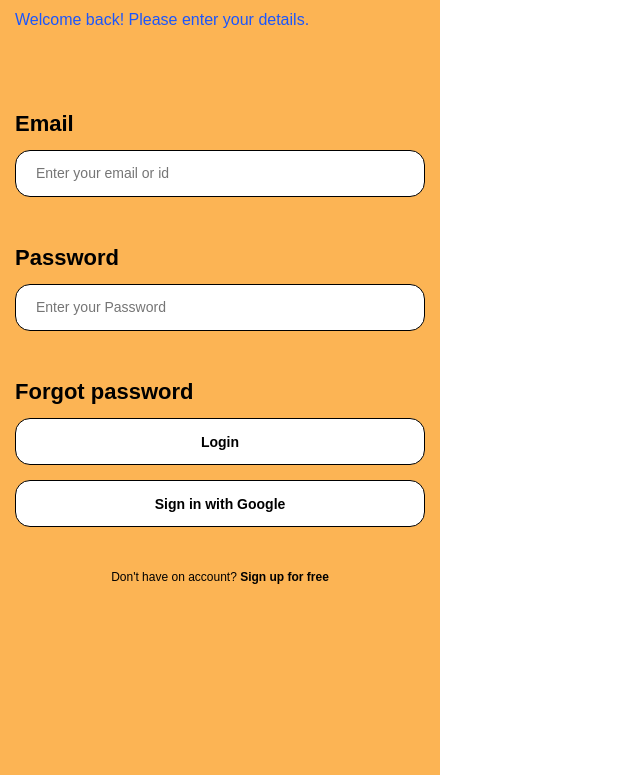
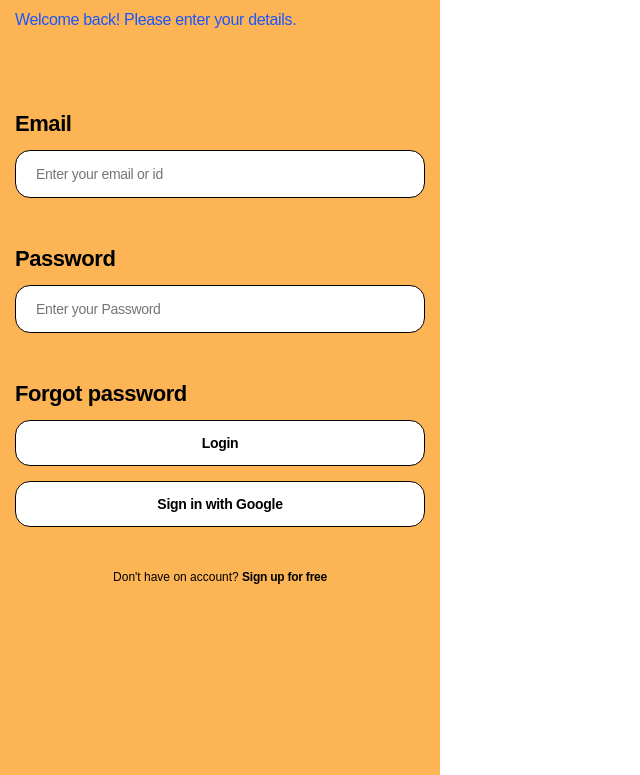
Before and after one commit to minwoo416/TIL, a plain HTML site: page html_level1/w3schools/main.html in a window 1280 px wide. Shown: the part 181-956 px from the top of the page, without its empty margins (0-640 px from the left). Drawn offline with Linux system fonts and the light colour scheme; a web font is replaced by a local one.

Commit message:
w3school 완성

```diff
--- a/html_level1/w3schools/main.html
+++ b/html_level1/w3schools/main.html
@@ -16,11 +16,11 @@
         <p>Welcome back! Please enter your details.</p>
         <form action="#" method="post" id="login_frm">
             <h2>Email</h2>
-            <p><input type="text" placeholder="Enter your email or id" name="user_email"></p>
+            <p class="user_in"><input type="text" placeholder="Enter your email or id" name="user_email"></p>
             <h2>Password</h2>
-            <p><input type="password" placeholder="Enter your Password" name="user_password"></p>
+            <p class="user_in"><input type="password" placeholder="Enter your Password" name="user_password"></p>
             <h2>Forgot password</h2>
-            <p><button type="button" id="login_btn">Login</button></p>
+            <p class="user_btn"><button type="button" id="login_btn">Login</button></p>
             <p><a href="#" class="login_google">Sign in with Google</a></p>
         </form>
         <p>Don't have on account? <a href="#">Sign up for free</a></p>
--- a/html_level1/w3schools/styels/main.css
+++ b/html_level1/w3schools/styels/main.css
@@ -11,55 +11,70 @@
     font-size:2.5rem;
     font-weight:600;
 }
-#wrap > p {
-    text-align:left;
-}/* wrap 모든 자식 p */
+#wrap > p {}
 #wrap h1+p {
     color:#1B56FD;
     margin-bottom:85px;
-}/* wrap의 h1 옆에 p */
+}
 #wrap #login_frm {}
 #wrap #login_frm h2 {
     font-size:1.375rem;
     font-weight:600;
-    margin-top:50px;
     margin-bottom:15px;
 }
 #wrap #login_frm p {
-    font-size:0.875rem
+    font-size:0.875rem;
+}
+#wrap #login_frm .user_in {
+    margin-bottom:50px;
+}
+#wrap #login_frm .user_btn {
+    margin-bottom:15px;
+}
+#wrap #login_frm p input ::placeholder{/* placeholder 속성선택자작성법 */
+    font-size:0.875rem;
+    font-weight:300;
 }
 #wrap #login_frm p input {
-    font-weight:300;
-    width:410px; height:47px;
-    line-height:47px;
-    text-align:left;
+    width:410px;
     border:1px solid #000;
     border-radius:15px;
     padding-left:20px;
+    padding-right:20px;
+    padding-top:15px;
+    padding-bottom:15px;
 }
 #wrap #login_frm p #login_btn {
     background-color:#fff;
-    font-weight:600;
-    width:410px; height:47px;
+    font-weight:600; font-size:0.875rem;
+    width:410px;
     border:1px solid #000;
     border-radius:15px;
-    margin-bottom:15px;
+    padding-left:20px;
+    padding-right:20px;
+    padding-top:15px;
+    padding-bottom:15px;
 }
 #wrap #login_frm p .login_google {
+    width:410px;
+    padding-left:20px;
+    padding-right:20px;
+    padding-top:15px;
+    padding-bottom:15px;
     background-color:#fff;
-    font-weight:600;
-    width:410px; height:47px;
-    line-height:47px;
-    display:inline-block;
-    text-align:center;
     border:1px solid #000;
     border-radius:15px;
-    margin-bottom:44px;
+    text-align:center;
+    display:block;
+    font-weight:600; font-size:0.875rem;
 }
 #wrap #login_frm+p {
     font-size:0.75rem;
     text-align:center;
-}/* wrap의 frm 옆에 p */
+    letter-spacing:0;
+    margin-top:44px;
+    font-weight:300;
+}
 #wrap #login_frm+p a {
     font-weight:600;
 }
--- a/html_level1/w3schools/styels/reset.css
+++ b/html_level1/w3schools/styels/reset.css
@@ -5,7 +5,7 @@ header,footer,nav,aside,article,section,figure,figcaption,main,details,summary
 form,fieldset,legend,input,button,select,option,textarea,
 em,strong,sub,sup,br,span,del,s,q,mark,code,img,a {
     margin:0; padding:0; box-sizing:border-box;
-    line-height:1; letter-spacing:0; word-spacing:0;
+    line-height:1; letter-spacing:-0.02em; word-spacing:0;
     font-size:1em; font-weight:400; font-style:normal;
     color:#000;
     font-family:'pretendard', sans-serif;
```
